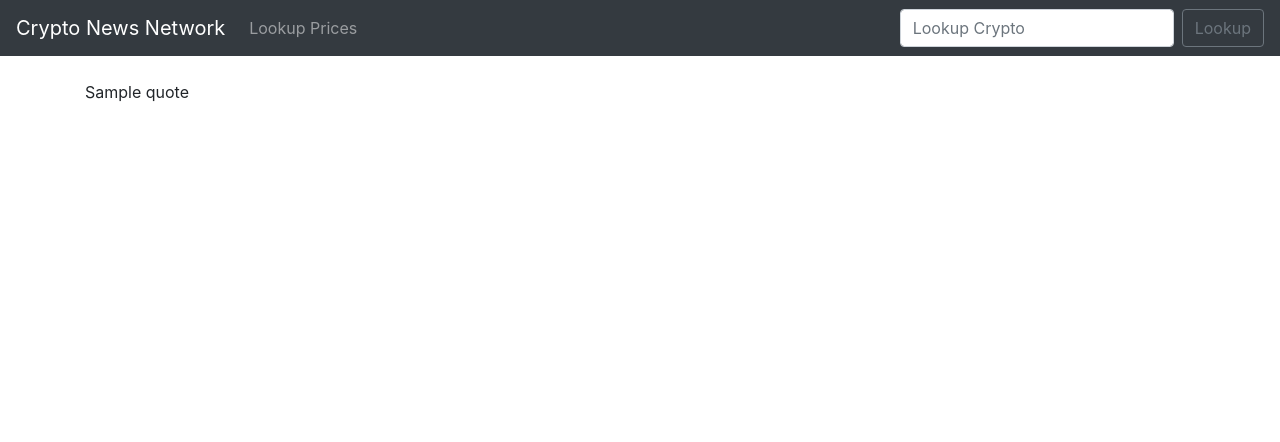
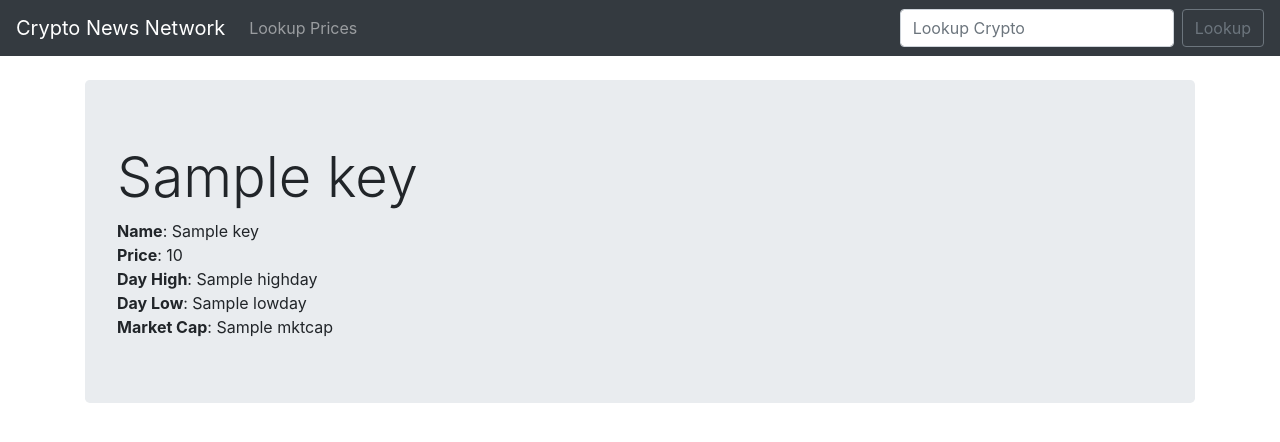
Before and after one commit to smagul/cryptonews, a Django app: template news/templates/prices.html in a window 1280 px wide. Shown: the top 442 px of the page. Run offline with Django 3.2, Linux system fonts and the light colour scheme; the template is opened without the code that fills it: most values are stand-ins (such as "Sample title", 1, 10 or a date in 2020); some libraries are stand-ins or nearby versions.

Commit message:
Looping through the price Data

```diff
--- a/news/templates/prices.html
+++ b/news/templates/prices.html
@@ -1,5 +1,14 @@
 {% extends 'base.html' %}
 
 {% block content %}
-    {{ quote }}
+{% for key,value in crypto.DISPLAY.items %}
+    <div class="jumbotron">
+        <h1 class="display-4">{{ key }}</h1>
+        <strong>Name</strong>: {{ key }} <br />
+        <strong>Price</strong>: {{ value.USD.PRICE }} <br />
+        <strong>Day High</strong>: {{ value.USD.HIGHDAY }} <br />
+        <strong>Day Low</strong>: {{ value.USD.LOWDAY }} <br />
+        <strong>Market Cap</strong>: {{ value.USD.MKTCAP }} <br />
+    </div>
+    {% endfor %}
 {% endblock %}
--- a/news/views.py
+++ b/news/views.py
@@ -23,8 +23,9 @@ def prices(request):
         quote = request.POST['quote']
         quote = quote.upper()
         crypto_request = requests.get(
-        "https://min-api.cryptocompare.com/data/pricemultifull?fsyms=" + quote + "&tsyms=USD")
+            "https://min-api.cryptocompare.com/data/pricemultifull?fsyms=" + quote + "&tsyms=USD")
         crypto = json.loads(crypto_request.content)
+
         return render(request, 'prices.html', {'quote': quote, 'crypto': crypto})
 
     return render(request, 'prices.html', {})
```
